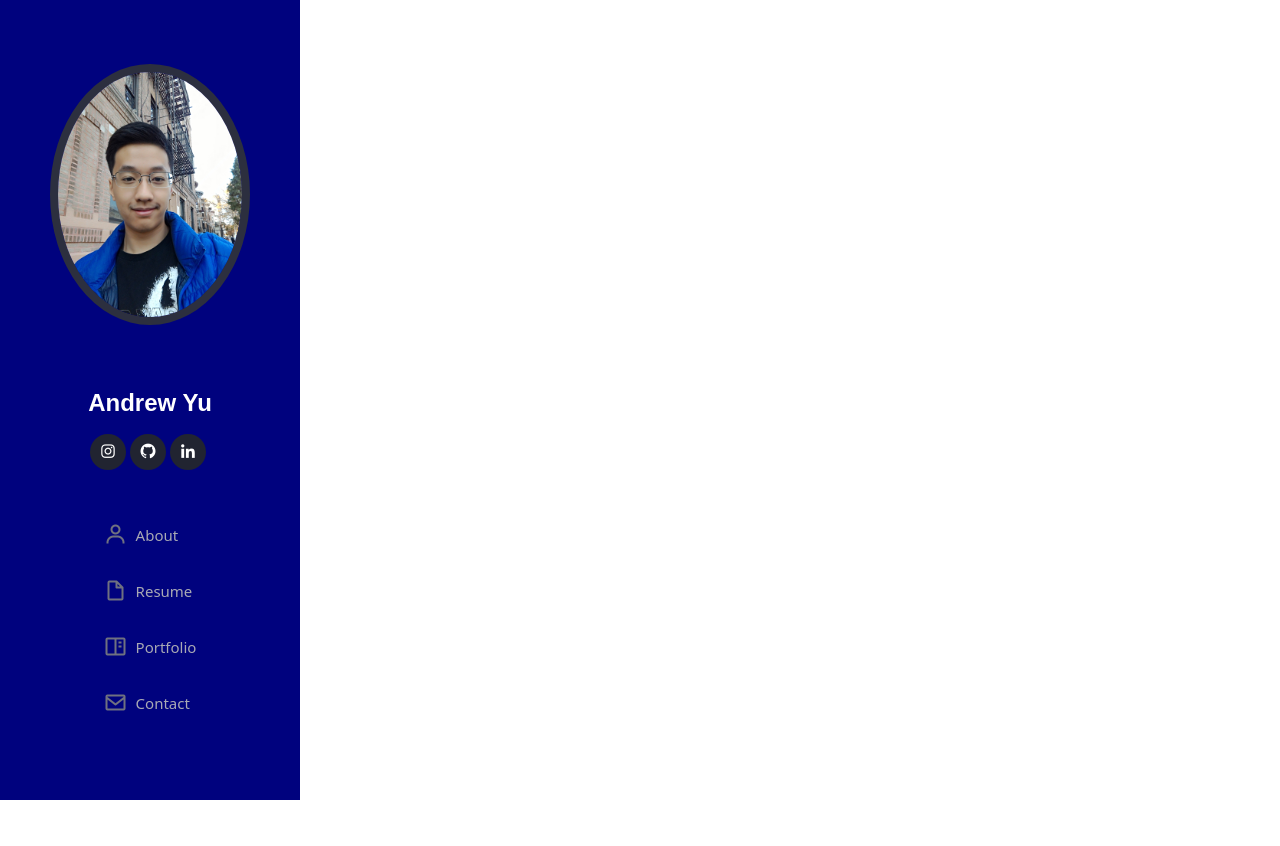
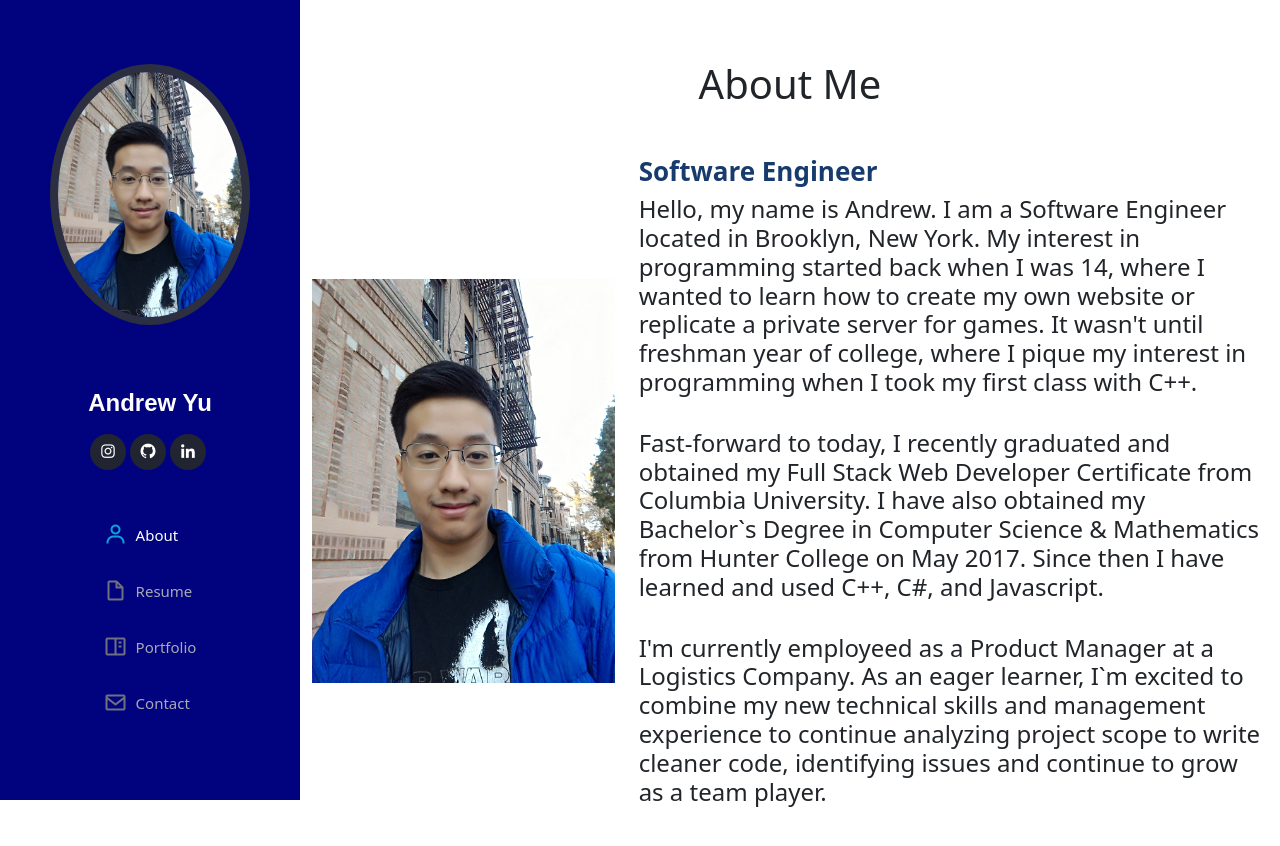
Before and after one commit to andrewyu22/react-portfolio, a React (Create React App) app: page / in a window 1280 px wide. Shown: the top 846 px of the page. Before the commit the page ends 800 px from the top, so only its background shows below. Built offline with nearby package versions, Linux system fonts and the light colour scheme.

Commit message:
Added About Me

```diff
--- a/src/App.js
+++ b/src/App.js
@@ -1,12 +1,33 @@
-import logo from './logo.svg';
 import './App.css';
+import React, {useState} from 'react';
 import Nav from './components/Nav';
+import About from './components/About';
+import Resume from './components/Resume';
+import Portfolio from './components/Portfolio';
+import Contact from './components/Contact';
 
 function App() {
+  const [currentPage, setCurrentPage] = useState('About');
+  const renderPage = () => {
+    switch(currentPage) {
+      case 'About':
+        return <About/>;
+      case 'Resume':
+        return <Resume/>;
+      case 'Portfolio':
+        return <Portfolio/>;
+      case 'Contact':
+        return <Contact/>;
+      default:
+        return <About/>;
+    }
+  };
+  const handlePageChange = (page) => setCurrentPage(page);
   return (
     <div>
-      <Nav></Nav>
+      <Nav currentPage={currentPage} handlePageChange={handlePageChange}></Nav>
       <main id="main">
+        {renderPage()}
       </main>
     </div>
   );
--- /dev/null
+++ b/src/components/About/index.js
@@ -0,0 +1,44 @@
+import React from 'react';
+
+const About = () => {
+
+    return (
+        <section id="about" className="about">
+        <div className="container">
+
+          <div className="section-title text-center mb-5">
+            <h1>About Me</h1>
+          </div>
+
+          <div className="row align-items-center">
+            <div className="col-lg-4" data-aos="fade-right">
+              <img src={require('../../assets/img/Andrew.jpg')} className="img-fluid" alt="profile"/>
+            </div>
+            <div className="col-lg-8 pt-4 pt-lg-0 content" data-aos="fade-left">
+              <h3>Software Engineer</h3>
+              <p className='h4'>
+                  Hello, my name is Andrew. I am a Software Engineer located in Brooklyn, New York.
+                  My interest in programming started back when I was 14, where I wanted to learn how to create my own website or replicate a private server for games.
+                  It wasn't until freshman year of college, where I pique my interest in programming when I took my first class with C++.
+              </p>
+              <br/>
+              <p className='h4'>
+                Fast-forward to today, I recently graduated and obtained my Full Stack Web Developer Certificate from Columbia University.
+                I have also obtained my Bachelor`s Degree in Computer Science &amp; Mathematics from Hunter College on May 2017.
+                Since then I have learned and used C++, C#, and Javascript.
+              </p>
+              <br/>
+              <p className='h4'>
+                I'm currently employeed as a Product Manager at a Logistics Company.
+                As an eager learner, I`m excited to combine my new technical skills
+                and management experience to continue analyzing project scope to write cleaner code, identifying issues and continue to grow as a team player.
+              </p>
+            </div>
+          </div>
+
+        </div>
+      </section>
+    );
+}
+
+export default About;
--- a/src/components/Nav/index.js
+++ b/src/components/Nav/index.js
@@ -1,30 +1,54 @@
 /* eslint-disable react/style-prop-object */
 import React from 'react';
 
-const Nav = () => {
+const Nav = ({currentPage, handlePageChange}) => {
 
 
     return (
 
 <header id="header">
-    <div class="d-flex flex-column align-items-center">
+    <div className="d-flex flex-column align-items-center">
 
-      <div class="profile">
-        <img src={require('../../assets/img/Andrew.jpg')} alt="profile" class="img-fluid rounded-circle"/>
-        <h1 class="text-light"><a href="index.html">Andrew Yu</a></h1>
-        <div class="social-links mt-3 text-center">
-          <a href="https://www.instagram.com/andrewyu22" target="_blank" rel="noreferrer"><i class="bx bxl-instagram"></i></a>
-          <a href="https://github.com/andrewyu22" target="_blank" rel="noreferrer"><i class="bx bxl-github"></i></a>
-          <a href="https://www.linkedin.com/in/andrew-yu-b03181125" target="_blank" rel="noreferrer" ><i class="bx bxl-linkedin"></i></a>
+      <div className="profile">
+        <img src={require('../../assets/img/Andrew.jpg')} alt="profile" className="img-fluid rounded-circle"/>
+        <h1 className="text-light"><a href="index.html">Andrew Yu</a></h1>
+        <div className="social mt-3 text-center">
+          <a href="https://www.instagram.com/andrewyu22" target="_blank" rel="noreferrer"><i className="bx bxl-instagram"></i></a>
+          <a href="https://github.com/andrewyu22" target="_blank" rel="noreferrer"><i className="bx bxl-github"></i></a>
+          <a href="https://www.linkedin.com/in/andrew-yu-b03181125" target="_blank" rel="noreferrer" ><i className="bx bxl-linkedin"></i></a>
         </div>
       </div>
       <hr/>
-      <nav id="navbar" class="nav-menu navbar">
+      <nav id="navbar" className="nav-menu navbar">
         <ul>
-          <li><a href="#about" class="nav-link scrollto"><i class="bx bx-user"></i> <span>About</span></a></li>
-          <li><a href="#resume" class="nav-link scrollto"><i class="bx bx-file-blank"></i> <span>Resume</span></a></li>
-          <li><a href="#portfolio" class="nav-link scrollto"><i class="bx bx-book-content"></i> <span>Portfolio</span></a></li>
-          <li><a href="#contact" class="nav-link scrollto"><i class="bx bx-envelope"></i> <span>Contact</span></a></li>
+          <li><a
+                href="#about"
+                onClick={() => {handlePageChange('About')}}
+                className={currentPage === 'About' ? 'nav-link active' : 'nav-link'}>
+                <i className="bx bx-user"></i>
+                <span>About</span>
+              </a></li>
+          <li><a
+                href="#resume"
+                onClick={() => {handlePageChange('Resume')}}
+                className={currentPage === 'Resume' ? 'nav-link active' : 'nav-link'}>
+                <i className="bx bx-file-blank"></i>
+                <span>Resume</span>
+              </a></li>
+          <li><a
+                href="#portfolio"
+                onClick={() => {handlePageChange('Portfolio')}}
+                className={currentPage === 'Contact' ? 'nav-link active' : 'nav-link'}>
+                <i className="bx bx-book-content"></i>
+                <span>Portfolio</span>
+              </a></li>
+          <li><a
+                href="#contact"
+                onClick={() => {handlePageChange('Contact')}}
+                className={currentPage === 'Contact' ? 'nav-link active' : 'nav-link'}>
+                <i className="bx bx-envelope"></i>
+                <span>Contact</span>
+              </a></li>
         </ul>
       </nav>
     </div>
--- a/src/index.css
+++ b/src/index.css
@@ -46,7 +46,7 @@ code {
   color: #fff;
   text-decoration: none;
 }
-#header .profile .social-links a {
+#header .profile .social a {
   font-size: 18px;
   display: inline-block;
   background: #212431;
@@ -60,7 +60,7 @@ code {
   height: 36px;
   transition: 0.3s;
 }
-#header .profile .social-links a:hover {
+#header .profile .social a:hover {
   background: #149ddd;
   color: #fff;
   text-decoration: none;
@@ -224,5 +224,4 @@ code {
 
 section {
   padding: 60px 0;
-  overflow: hidden;
 }
```
Also changed, not shown: src/components/Contact/index.js (added), src/components/Portfolio/index.js (added), src/components/Project/index.js (added), 1 other file (tests, documents, lock files or other folders).
